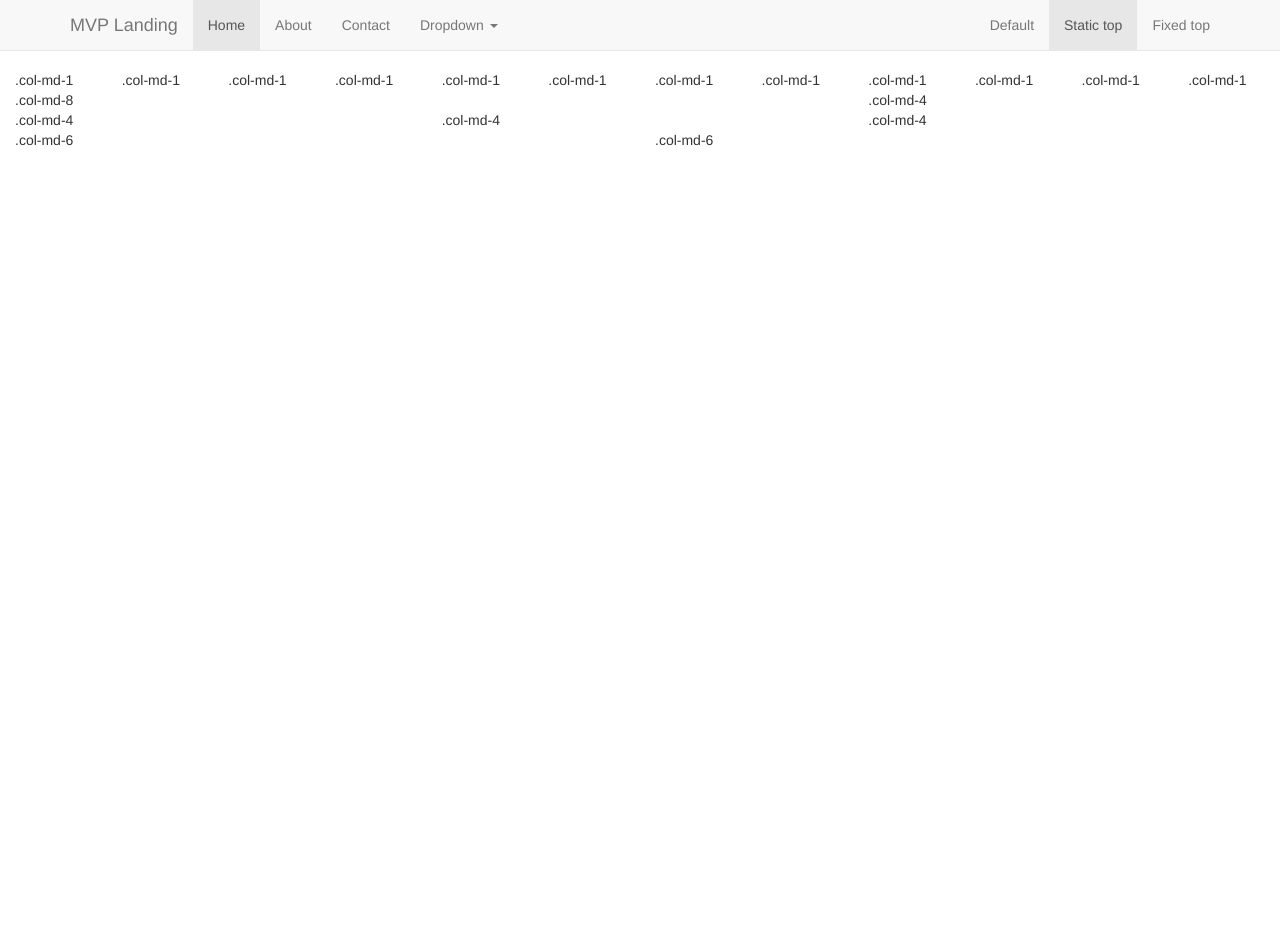
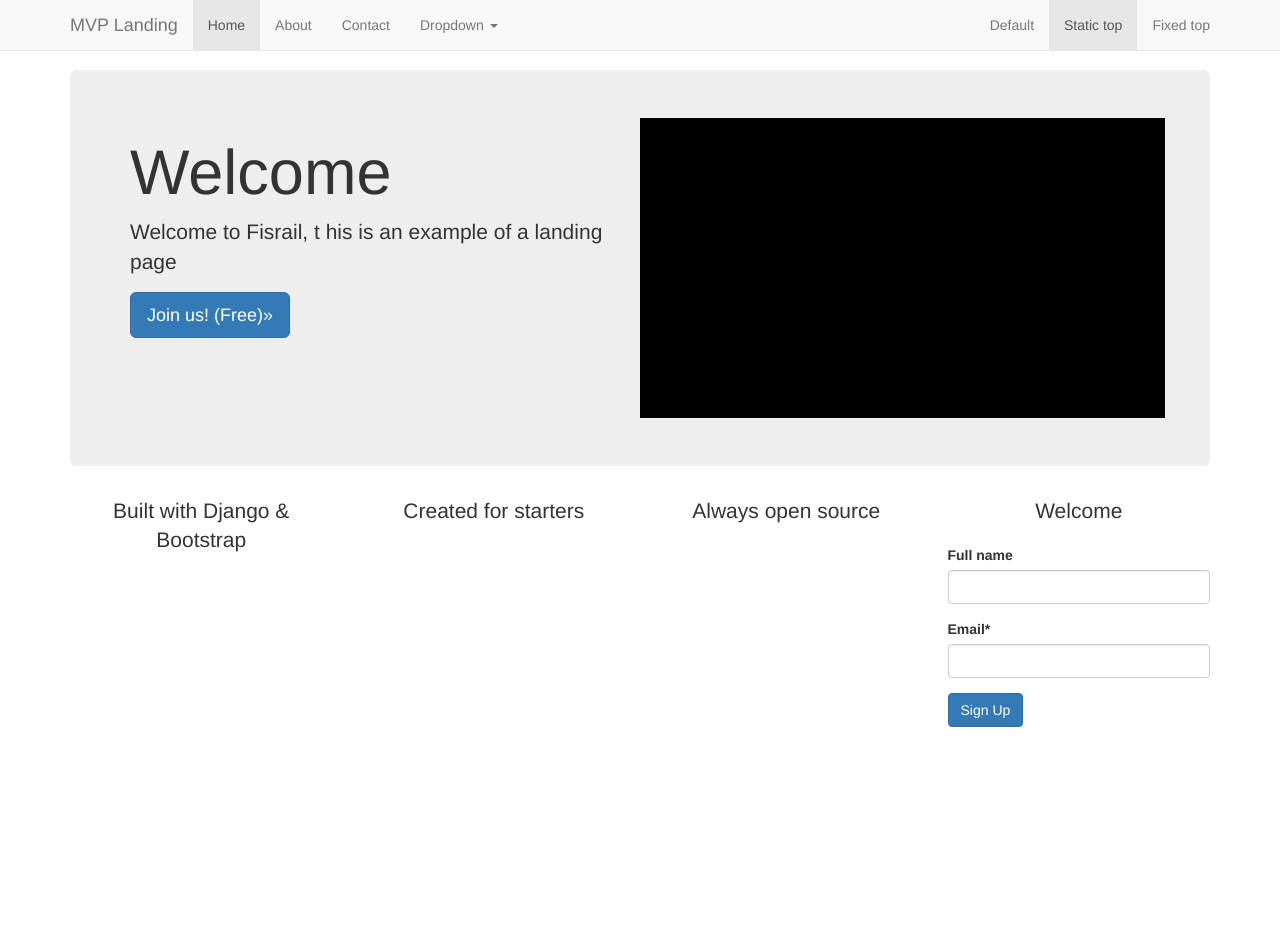
Before and after one commit to gdgeyter/src, a Django app: page / in a window 1280 px wide. Shown: the top 926 px of the page. Run offline with Django 3.2, Linux system fonts and the light colour scheme; some libraries are stand-ins or nearby versions.

Commit message:
end of video 24 (bootstrap grid)

```diff
--- a/newsletter/views.py
+++ b/newsletter/views.py
@@ -38,7 +38,7 @@ def home(request):
         print(instance.timestamp)
 
 
-    return render(request, "example_fluid.html", context)
+    return render(request, "home.html", context)
 
 def contact(request):
 
--- /dev/null
+++ b/static_in_pro/our_static/css/custom.css
@@ -0,0 +1,3 @@
+.text-align-center {
+    text-align: center;
+}
--- a/templates/base.html
+++ b/templates/base.html
@@ -14,12 +14,18 @@
 
     {% include 'head_css.html' %}
 
+  <style>
+{% block style %}
+{% endblock  %}
+</style>
+
+
   <body>
 
 {% include 'navbar.html' %}
 
 
-    <div class="container-fluid">
+    <div class="container">
 
     {% block jumbotron %}
     {% endblock %}
--- a/templates/home.html
+++ b/templates/home.html
@@ -5,28 +5,36 @@
 {% block head_title %} Welcome | {{ block.super }}
 {% endblock %}
 
+<style>
+{% block style %}
+
+{% endblock  %}
+</style>
+
 {% block jumbotron %}
     <!-- Main component for a primary marketing message or call to action -->
     <div class="jumbotron">
-        <h1>Navbar example</h1>
-        <p>This example is a quick exercise to illustrate how the default, static and fixed to top navbar work. It
-            includes the responsive CSS and HTML, so it also adapts to your viewport and device.</p>
-        <p>To see the difference between static and fixed top navbars, just scroll.</p>
-        <p>
-            <a class="btn btn-lg btn-primary" href="../../components/#navbar" role="button">View navbar
-                docs &raquo;</a>
-        </p>
+        <div class="row">
+            <div class="col-sm-6">
+                <h1>Welcome</h1>
+                <p>Welcome to Fisrail, t his is an example of a landing page</p>
+                <p>
+                    <a class="btn btn-lg btn-primary" href="../../components/#navbar" role="button">Join us!
+                        (Free)&raquo;</a>
+                </p>
+            </div>
+            <div class="col-sm-6" style="background-color: black; height: 300px" >
+
+            </div>
+        </div>
     </div>
 {% endblock %}
 
 {% block content %}
     <div class="row">
-        <div class="col-sm-6 col-md-3">
-            <h1 xmlns="http://www.w3.org/1999/html">{{ title }}</h1>
 
-            {{ user }}
-
-            {{ request.user }}
+        <div class="col-sm-3 pull-right">
+            <p class="lead text-align-center">{{ title }}</p>
 
             <form method="POST" action="">{% csrf_token %}
                 {{ form|crispy }}
@@ -35,6 +43,15 @@
                 {#<input = 'text'>#}
                 {#<input>#}
         </div>
+        <div class="col-sm-3">
+        <p class="lead text-align-center">Built with Django &amp; Bootstrap</p>
+        </div>
+        <div class="col-sm-3">
+        <p class="lead text-align-center">Created for starters</p>
+        </div>
+        <div class="col-sm-3">
+        <p class="lead text-align-center">Always open source </p>
+        </div>
     </div>
     </form>
 {% endblock %}
```
Also changed, not shown: static_in_pro/our_static/css/navbar-static-top.css (line endings or trailing spaces).
